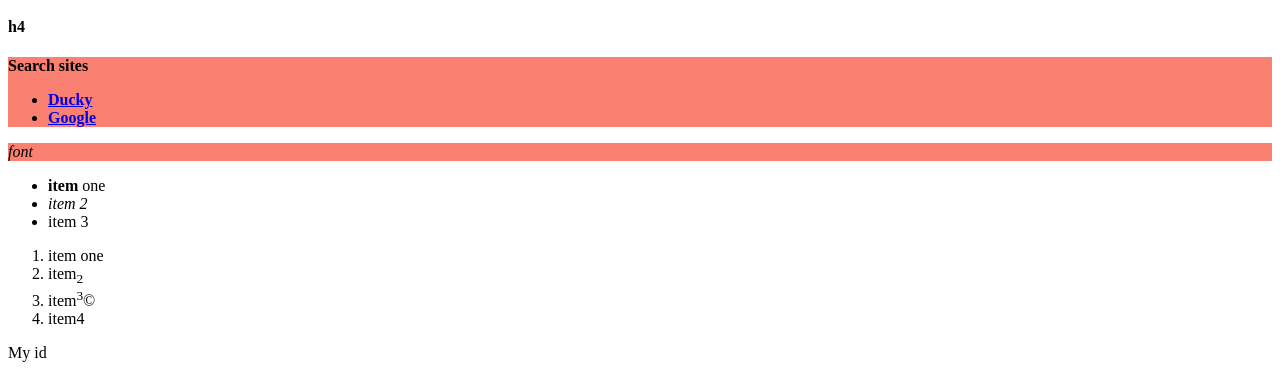
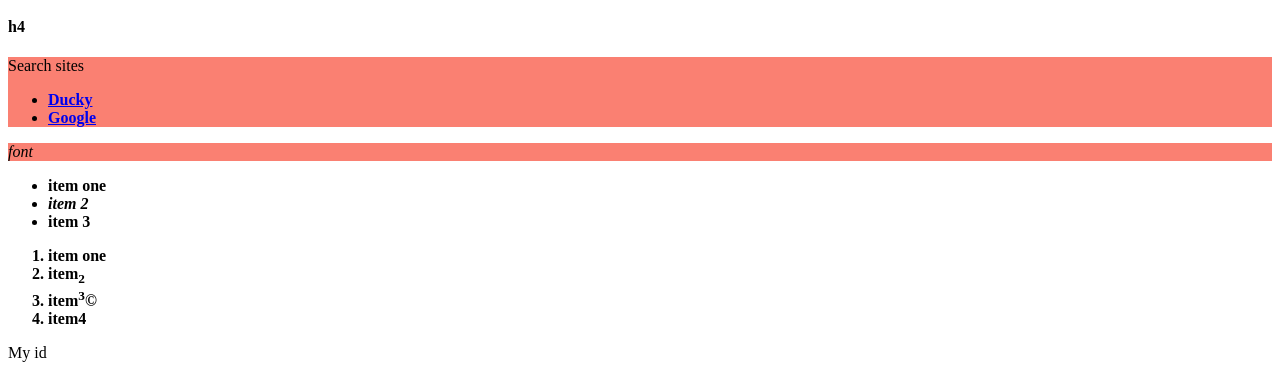
Before and after one commit to EL670/Module-2, a plain HTML site: page index.html in a window 1280 px wide. Shown: the part 152-530 px from the top of the page. Drawn offline with Linux system fonts and the light colour scheme.

Commit message:
Still trying to get things in bold

```diff
--- a/index.html
+++ b/index.html
@@ -9,7 +9,7 @@
 			color: black;
 			padding: 1 rem;
     }
-    .bold {
+    li {
       font-weight: bold;
     }
 		</style>
```
